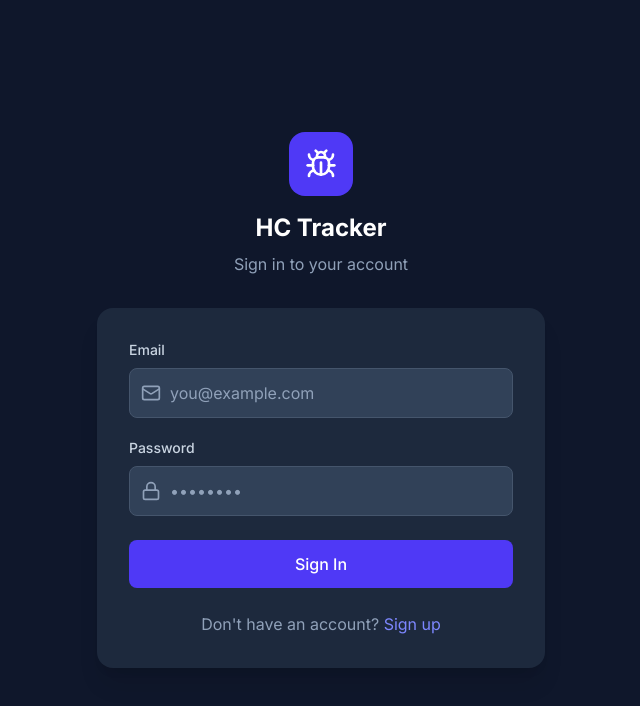
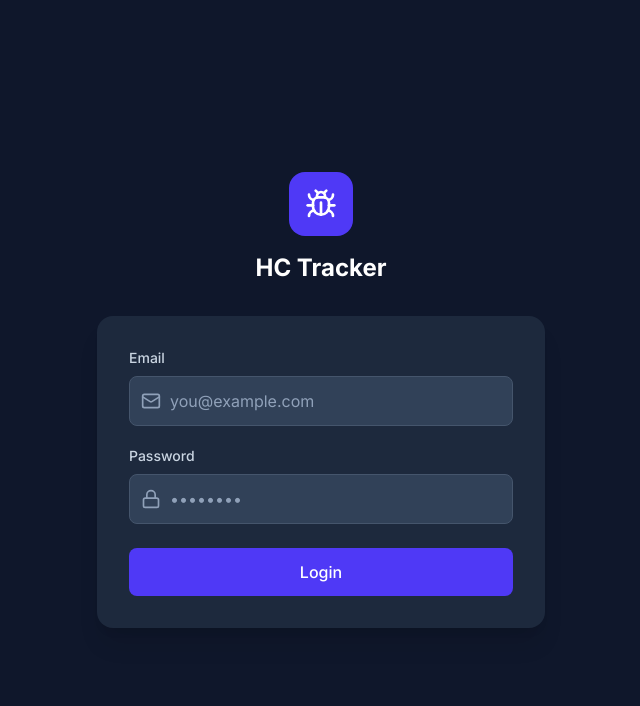
Before and after one commit to miwidot/hctracker, a Next.js app: page /login in a window 1280 px wide. Shown: the top 706 px of the page, without its empty margins (319-959 px from the left). Built offline with nearby package versions, Linux system fonts and the light colour scheme.

Commit message:
Add nginx vhost config and clean up login page

```diff
--- a/src/app/(auth)/login/page.tsx
+++ b/src/app/(auth)/login/page.tsx
@@ -47,7 +47,6 @@ export default function LoginPage() {
             <Bug className="w-8 h-8 text-white" />
           </div>
           <h1 className="text-2xl font-bold text-white">HC Tracker</h1>
-          <p className="text-slate-400 mt-2">Sign in to your account</p>
         </div>
 
         {/* Form */}
@@ -102,16 +101,9 @@ export default function LoginPage() {
             {loading ? (
               <Loader2 className="w-5 h-5 animate-spin" />
             ) : (
-              'Sign In'
+              'Login'
             )}
           </button>
-
-          <p className="text-center text-slate-400 mt-6">
-            Don&apos;t have an account?{' '}
-            <Link href="/register" className="text-indigo-400 hover:text-indigo-300">
-              Sign up
-            </Link>
-          </p>
         </form>
       </div>
     </div>
```
Also changed, not shown: 1 other file (tests, documents, lock files or other folders).
